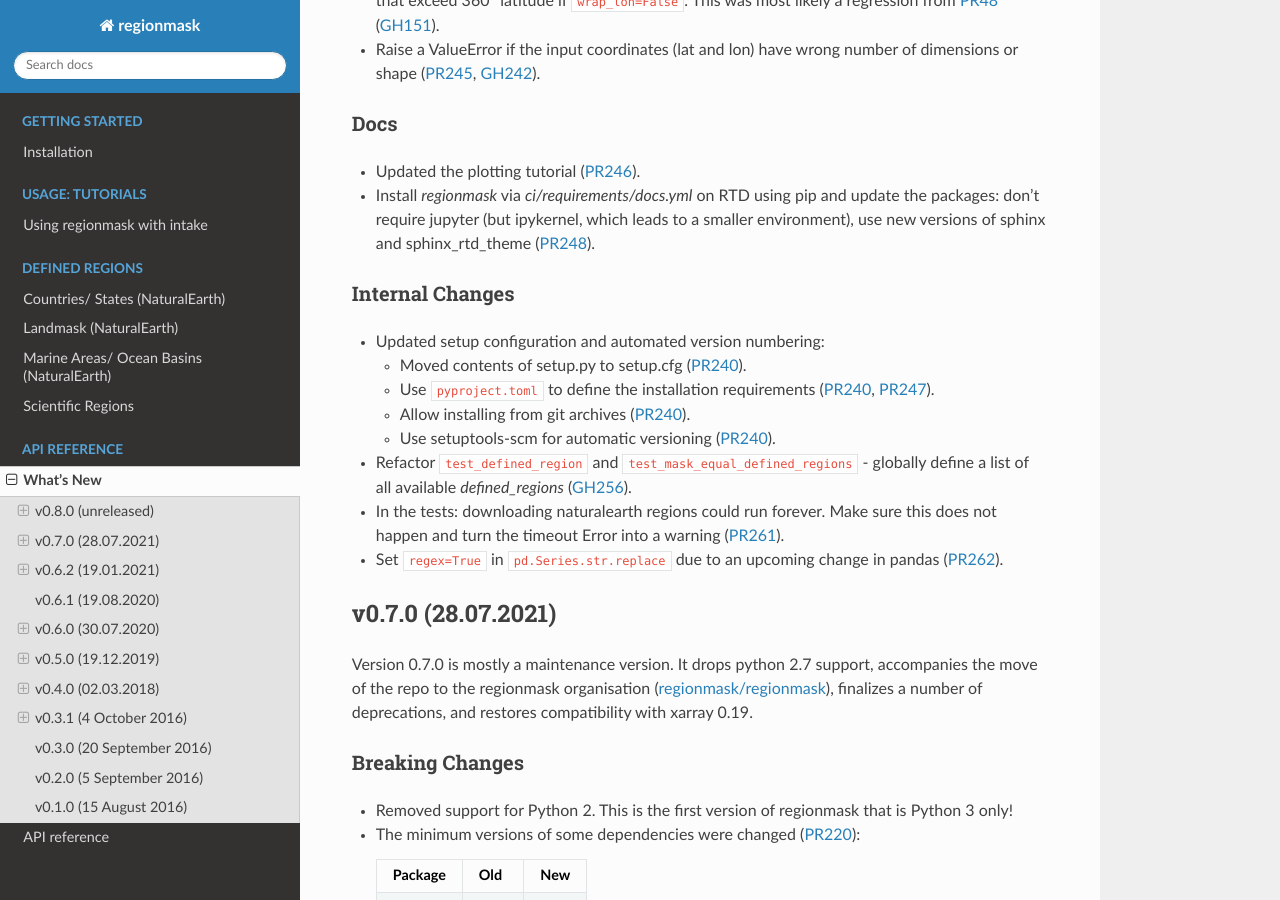
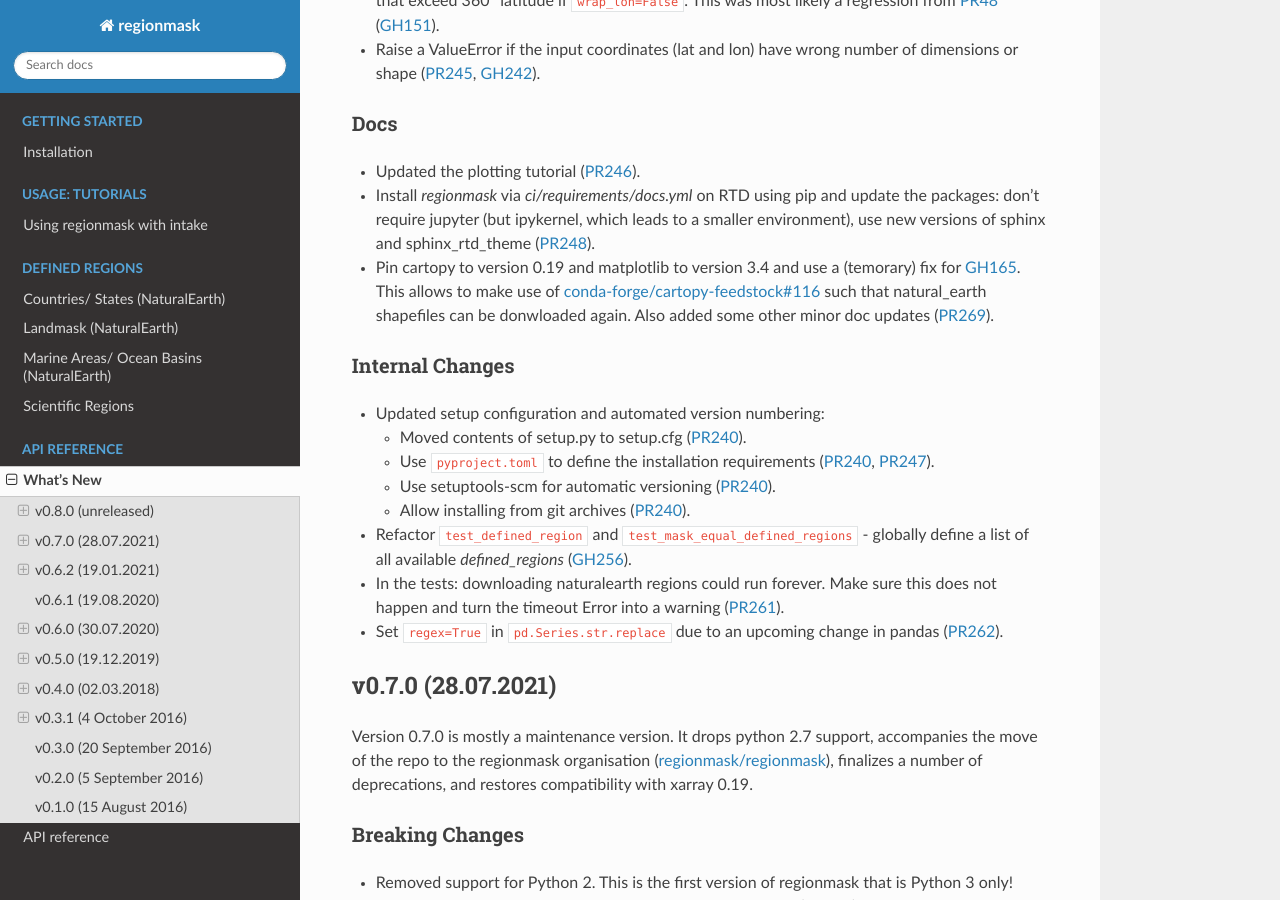
Before and after one commit to regionmask/regionmask, a Sphinx documentation site: the page built from docs/whats_new.rst, in a window 1280 px wide and 900 px high, scrolled down 1068 px. Built offline with Sphinx 7.4.7 and the Read the Docs theme 2.0.0, drawn with Linux system fonts in a browser that asks for light colours; pages that are not in the unit, such as notebooks, are missing from menus; the version number could not be read and is left out.

Commit message:
re-pin cartopy and matplotlib

```diff
--- a/docs/conf.py
+++ b/docs/conf.py
@@ -217,6 +217,8 @@ man_pages = [("index", "regionmask", "regionmask Documentation", ["Mathias Hause
 # If true, show URL addresses after external links.
 # man_show_urls = False
 
+# list conda packages
+call("conda list", shell=True)
 
 # disable warnings
 warnings.filterwarnings("ignore")
@@ -231,6 +233,7 @@ notebooks = (
     "notebooks/create_own_regions",
 )
 
+print("\nBuilding notebooks:")
 for nb in notebooks:
 
     # only render notebooks if necessary
@@ -254,5 +257,3 @@ for nb in notebooks:
         ),
         shell=True,
     )
-
-call("conda list", shell=True)
--- a/docs/whats_new.rst
+++ b/docs/whats_new.rst
@@ -64,7 +64,11 @@ Docs
 - Install `regionmask` via `ci/requirements/docs.yml` on RTD using pip and update the
   packages: don't require jupyter (but ipykernel, which leads to a smaller environment),
   use new versions of sphinx and sphinx_rtd_theme (:pull:`248`).
-
+- Pin cartopy to version 0.19 and matplotlib to version 3.4 and use a (temorary) fix for
+  :issue:`165`. This allows to make use of `conda-forge/cartopy-feedstock#116
+  <https://github.com/conda-forge/cartopy-feedstock/pull/116>`__ such that natural_earth
+  shapefiles can be donwloaded again. Also added some other minor doc updates
+  (:pull:`269`).
 
 Internal Changes
 ~~~~~~~~~~~~~~~~
@@ -73,8 +77,8 @@ Internal Changes
 
   - Moved contents of setup.py to setup.cfg (:pull:`240`).
   - Use ``pyproject.toml`` to define the installation requirements (:pull:`240`, :pull:`247`).
+  - Use setuptools-scm for automatic versioning (:pull:`240`).
   - Allow installing from git archives (:pull:`240`).
-  - Use setuptools-scm for automatic versioning (:pull:`240`).
 - Refactor ``test_defined_region`` and ``test_mask_equal_defined_regions`` - globally
   define a list of all available `defined_regions` (:issue:`256`).
 - In the tests: downloading naturalearth regions could run forever. Make sure this does
```
Also changed, not shown: docs/notebooks/geopandas.ipynb, docs/notebooks/mask_2D.ipynb, docs/notebooks/plotting.ipynb.
